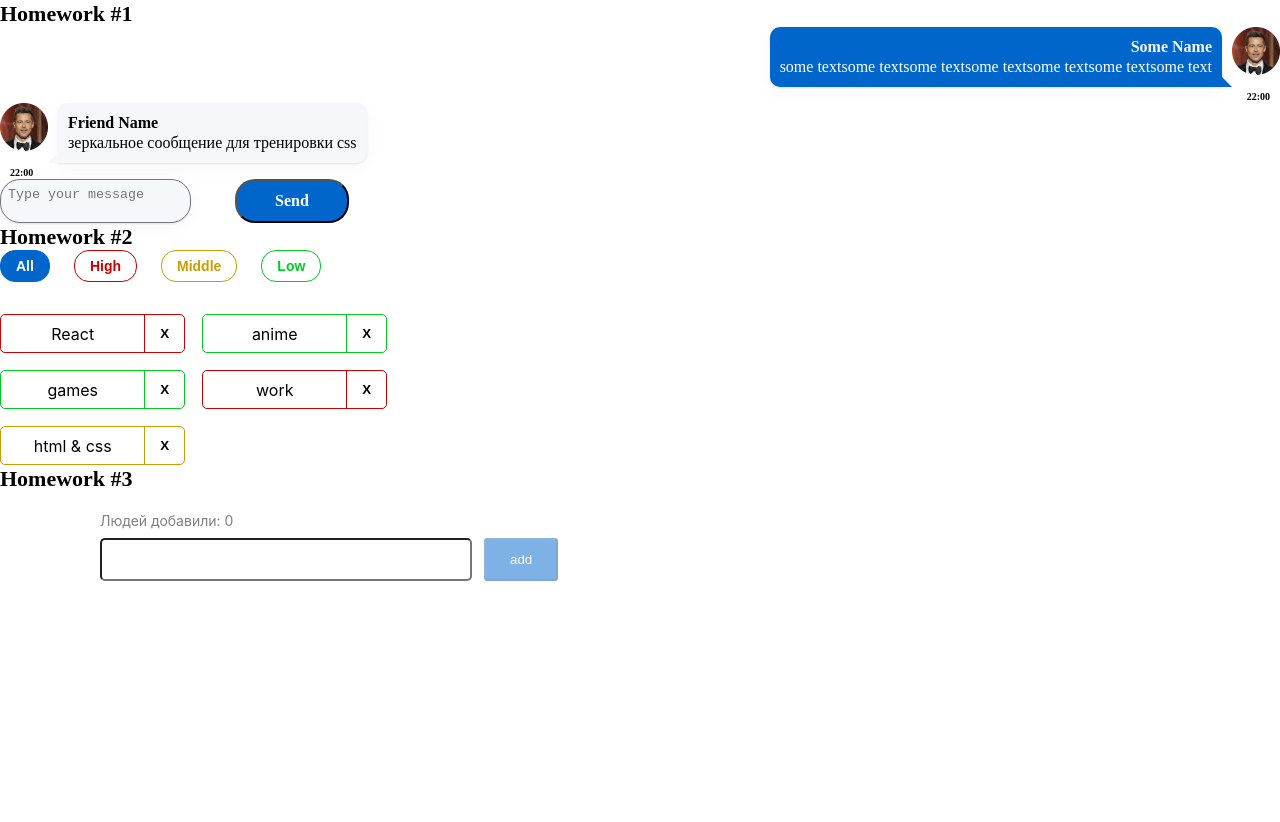
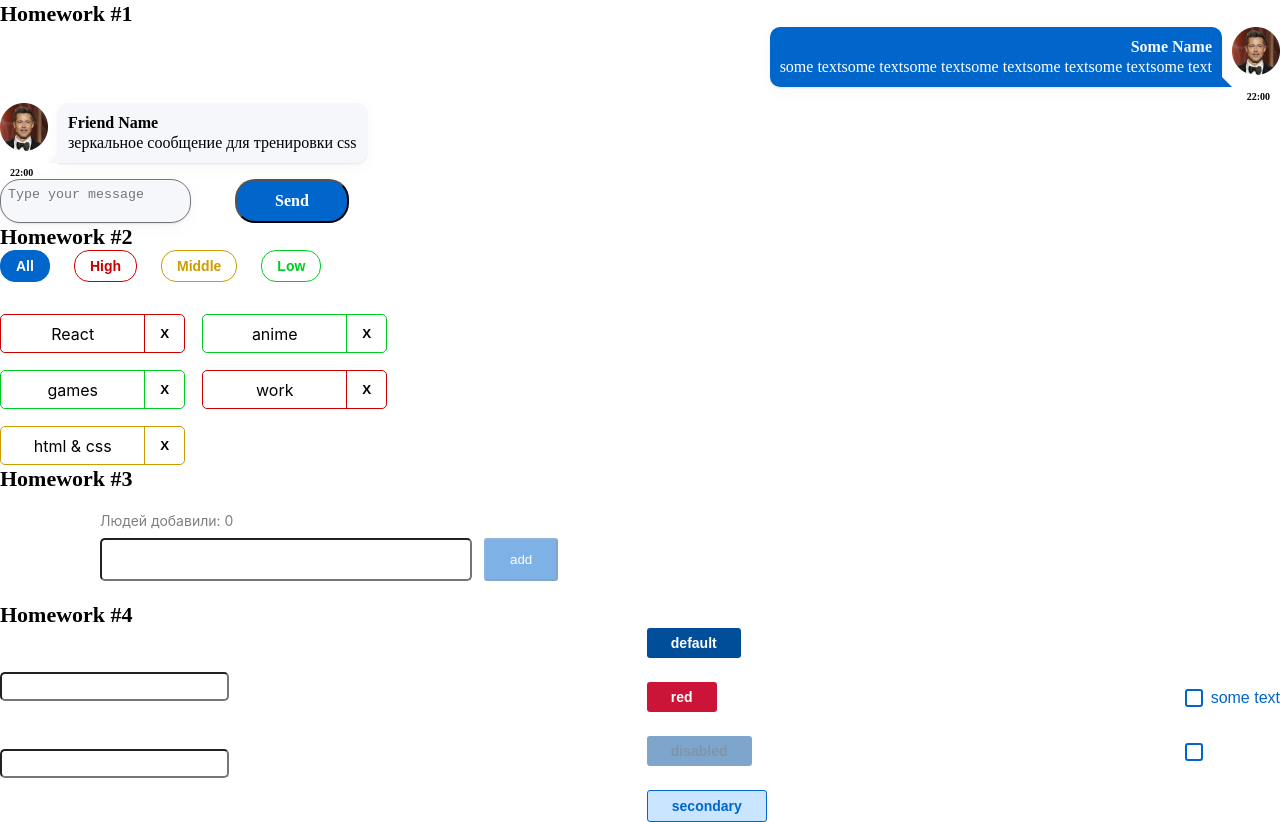
Before and after one commit to PRMartin89/firstdomashka030223, a React (Create React App) app: page / in a window 1280 px wide. Before the commit the page ends 800 px from the top, so only its background shows below. Built offline with nearby package versions, Linux system fonts and the light colour scheme.

Commit message:
domask426.02.23

```diff
--- a/src/s1-main/App.tsx
+++ b/src/s1-main/App.tsx
@@ -3,6 +3,7 @@
 import HW1 from '../s2-homeworks/hw01/HW1'
 import HW2 from "../s2-homeworks/hw02/HW2";
 import HW3 from "../s2-homeworks/hw03/HW3";
+import HW4 from "../s2-homeworks/hw04/HW4";
 
 function App() {
     return (
@@ -11,7 +12,7 @@
 
             <HW2/>
             <HW3/>
-            {/*<HW4/>*/}
+            <HW4/>
 
             {/*при выполнении дз 5 и более - закомментировать здесь дз 1-4, так как они есть внутри дз 5*/}
             {/*<HW5/>*/}
--- a/src/s2-homeworks/hw04/Stand.tsx
+++ b/src/s2-homeworks/hw04/Stand.tsx
@@ -90,7 +90,7 @@
                     <SuperCheckbox
                         id={'hw4-super-checkbox-like-old'}
                         checked={stateForAllCheckboxes}
-                        onChange={(e) => setChecked(e.currentTarget.checked)}
+                        onChangeChecked={setChecked}
                     />
                 </div>
             </div>
--- a/src/s2-homeworks/hw04/common/c1-SuperInputText/SuperInputText.module.css
+++ b/src/s2-homeworks/hw04/common/c1-SuperInputText/SuperInputText.module.css
@@ -2,19 +2,34 @@
 }
 
 .input {
+    border-radius: 5px;
+    padding: 5px 24px;
 }
 
 .inputWrapper {
+    display: flex;
+    flex-direction: column-reverse;
 }
 
 .superInput {
+
 }
 
 .errorInput {
+    border: 1px solid #CC1439;
+
 }
 
 .errorInput:focus {
 }
 
 .error {
+    font-family: 'Montserrat', sans-serif;
+    font-style: normal;
+    font-weight: 400;
+    font-size: 10px;
+    line-height: 12px;
+
+    color: #CC1439;
+
 }
--- a/src/s2-homeworks/hw04/common/c2-SuperButton/SuperButton.module.css
+++ b/src/s2-homeworks/hw04/common/c2-SuperButton/SuperButton.module.css
@@ -1,16 +1,38 @@
 .button {
+    padding: 5px 24px;
+    border: none;
+    color: #FFFFFF;
+    border-radius: 3px;
+
+    font-family: 'Montserrat', sans-serif;
+    font-style: normal;
+    font-weight: 600;
+    font-size: 14px;
+    line-height: 20px;
 }
 
 .disabled {
+    background: #004D99;
+    opacity: 0.5;
+
+    color: #002E5C;
 }
 
 .secondary {
+    background: #C9E5FF;
+    border: 1px solid #0066CC;
+
+    color: #0066CC;
 }
 
 .default {
+    background: #004D99;
+
 }
 
 .red {
+    background: #CC1439;
+
 }
 
 .default:hover {
--- a/src/s2-homeworks/hw04/common/c2-SuperButton/SuperButton.tsx
+++ b/src/s2-homeworks/hw04/common/c2-SuperButton/SuperButton.tsx
@@ -17,12 +17,7 @@
         ...restProps // все остальные пропсы попадут в объект restProps, там же будет children
     }
 ) => {
-    const finalClassName = s.button
-        // + (disabled
-        //         ? ...
-        //         : xType === 'red'
-        //             ? ...
-        + (className ? ' ' + className : '') // задачка на смешивание классов
+    const finalClassName = `${s.button} ${(disabled ? s.disabled : xType === 'red' ? s.red :  xType === 'secondary' ? s.secondary : s.default)}` // задачка на смешивание классов
 
     return (
         <button
--- a/src/s2-homeworks/hw04/common/c3-SuperCheckbox/SuperCheckbox.tsx
+++ b/src/s2-homeworks/hw04/common/c3-SuperCheckbox/SuperCheckbox.tsx
@@ -27,7 +27,12 @@
     }
 ) => {
     const onChangeCallback = (e: ChangeEvent<HTMLInputElement>) => {
-        // задачка на написание онченджа
+        const currentTarget = e.currentTarget as HTMLInputElement
+
+        if (onChangeChecked) {
+            onChangeChecked(currentTarget.checked)
+        }
+
 
     }
 
```
Also changed, not shown: 7 other files (tests, documents, lock files or other folders).
